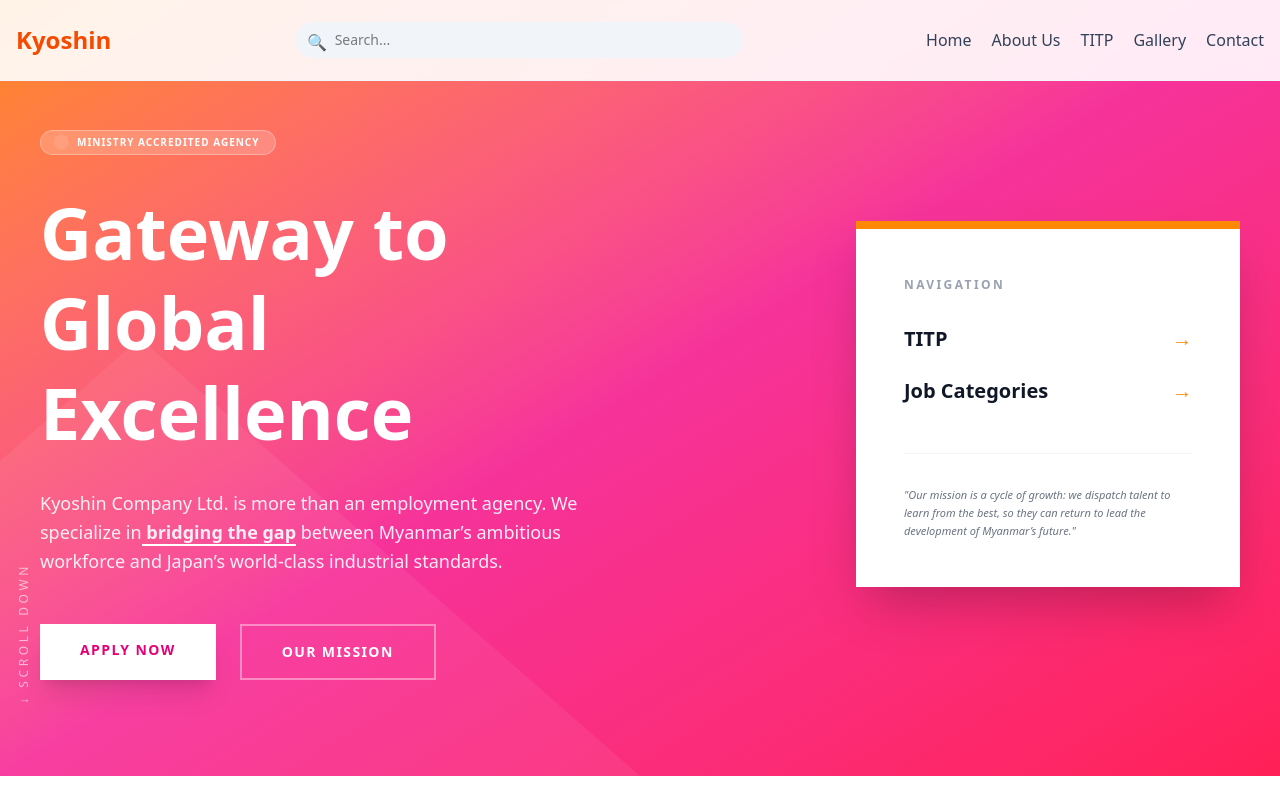
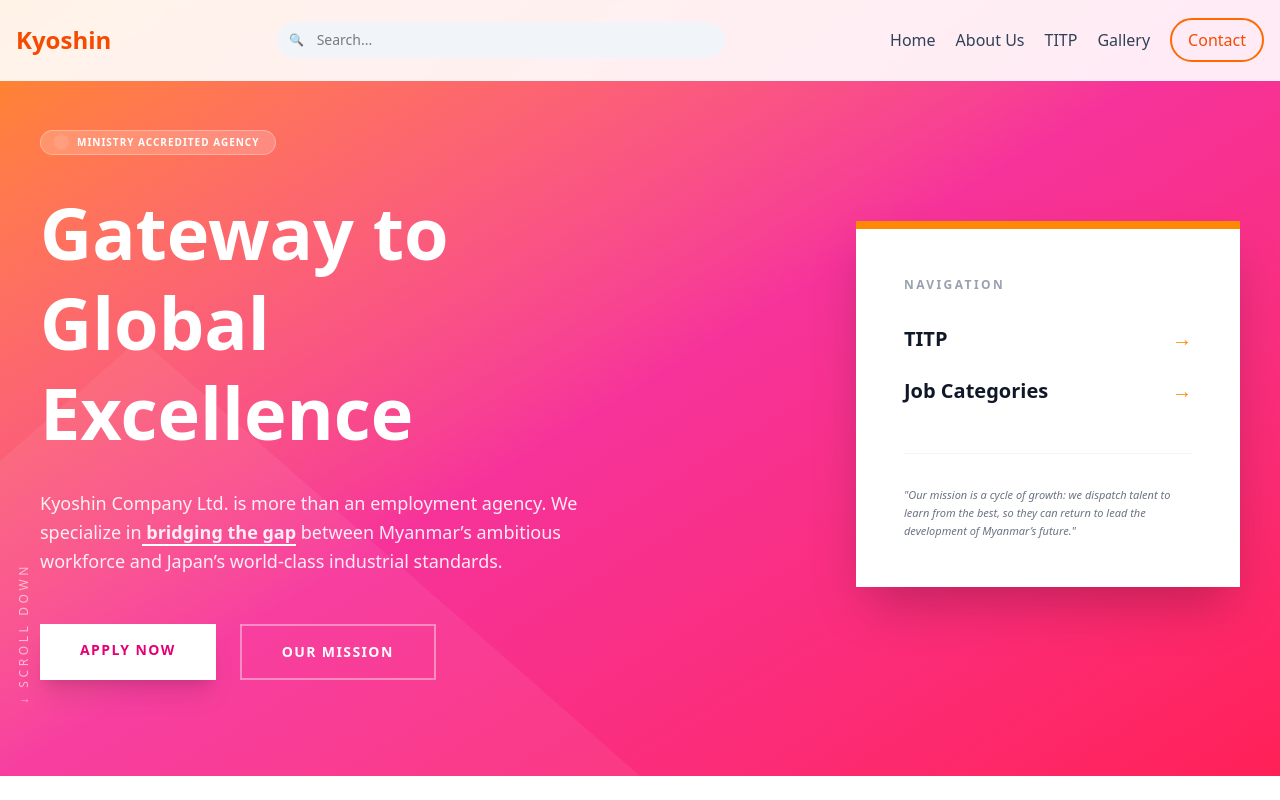
Before and after one commit to Chirag-1212/landing-page, a React (Vite) app: page / in a window 1280 px wide. Shown: the top 800 px of the page. Built offline with nearby package versions, Linux system fonts and the light colour scheme.

Commit message:
Header fixed mobile section

```diff
--- a/src/layout/Header.jsx
+++ b/src/layout/Header.jsx
@@ -4,38 +4,45 @@
 export default function Header() {
   const [isOpen, setIsOpen] = useState(false);
 
+  // Helper to handle both scrolling and closing the menu
+  const handleNavigate = () => {
+    window.scrollTo(0, 0);
+    setIsOpen(false);
+  };
+
   return (
     <nav className="fixed w-full z-50 bg-white/90 backdrop-blur-md border-b border-slate-100">
       <div className="max-w-7xl mx-auto px-4 h-20 flex items-center justify-between gap-4">
 
         {/* 1. LOGO */}
-        <Link to="/" onClick={() =>window.scrollTo(0, 0)} className="text-xl md:text-2xl font-black text-orange-600 shrink-0">
+        <Link to="/" onClick={handleNavigate} className="text-xl md:text-2xl font-black text-orange-600 shrink-0">
           Kyoshin
         </Link>
 
-        {/* 2. SEARCH BAR (Responsive: shrinks on tablet, hidden on small mobile) */}
+        {/* 2. SEARCH BAR */}
         <div className="flex-1 max-w-xs lg:max-w-md relative hidden sm:block">
           <input
             type="text"
             placeholder="Search..."
             className="w-full bg-slate-100 border-none rounded-full py-2 px-10 focus:ring-2 focus:ring-orange-500 transition-all text-sm"
           />
-          <span className="absolute left-3 top-2 text-slate-400">🔍</span>
+          <span className="absolute left-3 top-2.5 text-xs">🔍</span>
         </div>
 
-        {/* 3. DESKTOP LINKS (Now including About and Gallery) */}
+        {/* 3. DESKTOP LINKS */}
         <div className="hidden lg:flex items-center gap-5 font-medium text-slate-700 shrink-0">
-          <Link to="/" onClick={() =>window.scrollTo(0, 0)} className="hover:text-orange-500 transition">Home</Link>
-          <Link to="/profile" onClick={() =>window.scrollTo(0, 0)} className="hover:text-orange-500 transition whitespace-nowrap">About Us</Link>
-          <Link to="/titp" onClick={() =>window.scrollTo(0, 0)} className="hover:text-orange-500 transition">TITP</Link>
-          <Link to="/gallery" onClick={() =>window.scrollTo(0, 0)} className="hover:text-orange-500 transition">Gallery</Link>
-          <Link to="/contact" onClick={() =>window.scrollTo(0, 0)} className="hover:text-orange-500 transition">Contact</Link>
+          <Link to="/" onClick={handleNavigate} className="hover:text-orange-500 transition">Home</Link>
+          <Link to="/profile" onClick={handleNavigate} className="hover:text-orange-500 transition whitespace-nowrap">About Us</Link>
+          <Link to="/titp" onClick={handleNavigate} className="hover:text-orange-500 transition">TITP</Link>
+          <Link to="/gallery" onClick={handleNavigate} className="hover:text-orange-500 transition">Gallery</Link>
+          <Link to="/contact" onClick={handleNavigate} className="hover:text-orange-500 transition border-2 border-orange-500 px-4 py-2 rounded-full text-orange-600 hover:bg-orange-500 hover:text-white">Contact</Link>
         </div>
 
         {/* 4. MOBILE MENU BUTTON */}
         <button
           onClick={() => setIsOpen(!isOpen)}
-          className="lg:hidden p-2 text-2xl text-slate-700 hover:bg-slate-100 rounded-lg"
+          className="lg:hidden p-2 text-2xl text-slate-700 hover:bg-slate-100 rounded-lg transition-colors"
+          aria-label="Toggle menu"
         >
           {isOpen ? '✕' : '☰'}
         </button>
```
